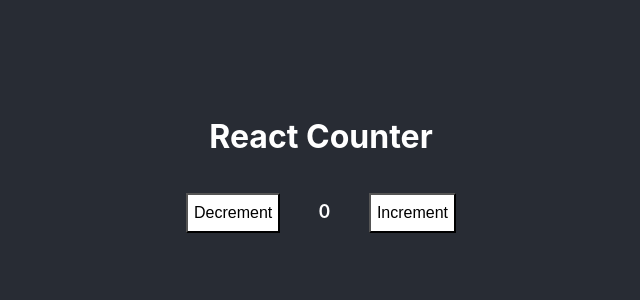
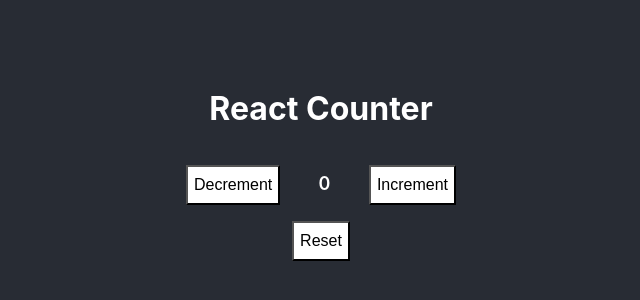
Before and after one commit to EduBarreira1212/React_Counter, a React (Create React App) app: page / in a window 1280 px wide. Shown: the part 236-536 px from the top of the page, without its empty margins (319-959 px from the left). Built offline with nearby package versions, Linux system fonts and the light colour scheme; the HTML template or start-up script is replaced by a standard one.

Commit message:
feat: reset button and logic created

```diff
--- a/src/Counter.tsx
+++ b/src/Counter.tsx
@@ -4,7 +4,7 @@ type State = {
     count:number;
 }
 
-type Action =  { type: 'INCREMENT' } | { type: 'DECREMENT' }
+type Action =  { type: 'INCREMENT' } | { type: 'DECREMENT' } | {type: 'RESET'};
 
 const counterReducer = (state:State, action:Action) => {
     switch(action.type){
@@ -12,6 +12,8 @@ const counterReducer = (state:State, action:Action) => {
             return {count: state.count --};
         case "INCREMENT":
             return {count: state.count ++};
+        case "RESET":
+            return {count: 0};
         default:
             return state;
     }
@@ -25,6 +27,8 @@ const Counter = () => {
             <button className="action-button" onClick={() => dispatch({type: "DECREMENT"})}>Decrement</button>
             <span id="count-span">{state.count}</span>
             <button className="action-button" onClick={() => dispatch({type: "INCREMENT"})}>Increment</button>
+            <br />
+            <button className="action-button" onClick={() => dispatch({type: "RESET"})}>Reset</button>
         </div>
     );
 }
```
